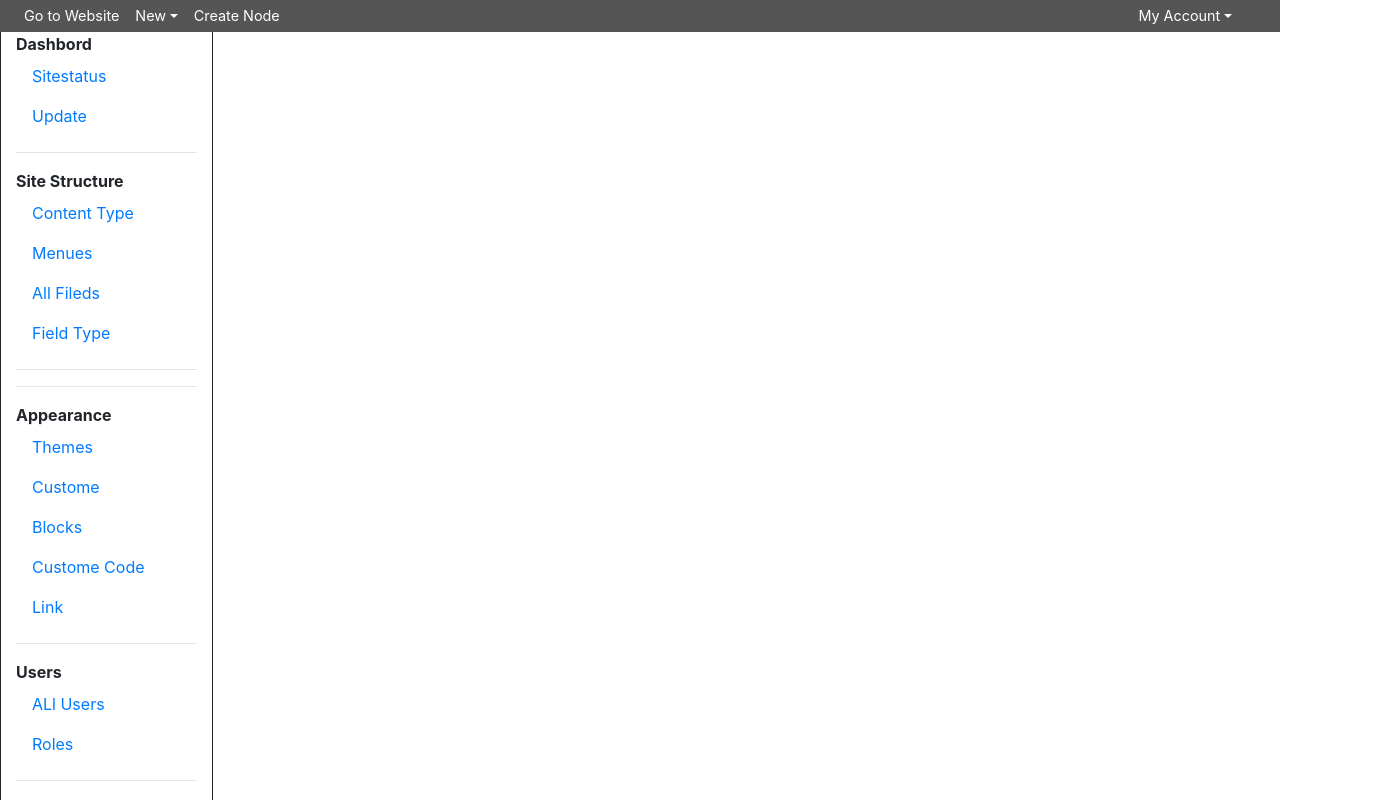
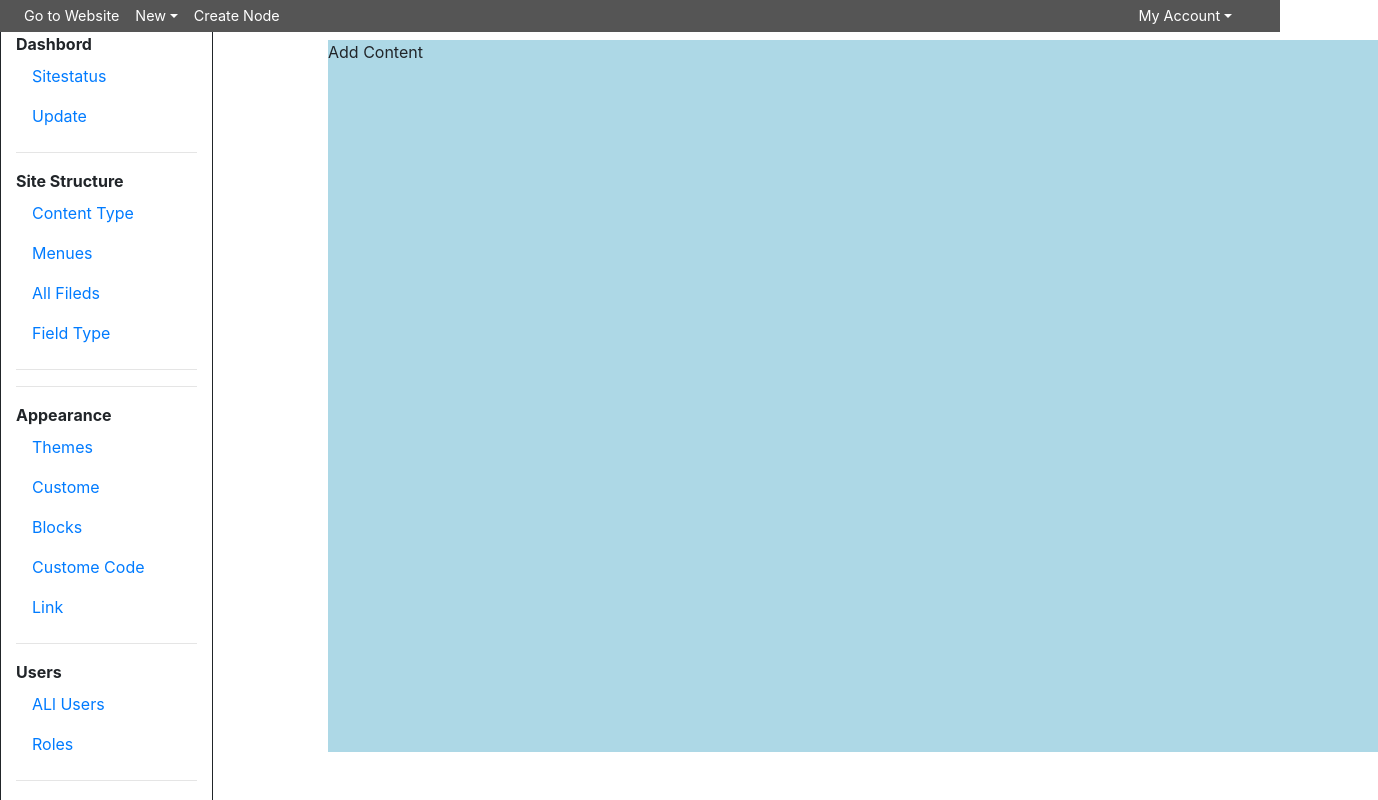
Before and after one commit to devugees/react-cms, a React (Create React App) app: page / in a window 1280 px wide. Shown: the top 800 px of the page, 1378 px wide, since content can reach past the window. Built offline with nearby package versions, Linux system fonts and the light colour scheme.

Commit message:
Added AddContent.js with AddContent.css

```diff
--- a/src/App.js
+++ b/src/App.js
@@ -5,7 +5,8 @@ import DashBoard from './components/dashBoard/dashBoard';
 import './components/dashBoard/dashBoard.css';
 import Login from './components/Login/Login';
 import './App.css';
-import Administration from './components/Administration/Administration'
+import Administration from './components/Administration/Administration';
+import AddContent from './components/AddContent/AddContent';
 
 const contentType = () => <p>contentType</p>
 const Menues = () => <p>Menues</p>
@@ -17,7 +18,7 @@ class App extends Component {
     	<div>
     	<Header />
     	<DashBoard />
-
+      <AddContent />
              <BrowserRouter>
               <div className="container">
                  <div className="sub">
--- /dev/null
+++ b/src/components/AddContent/AddContent.css
@@ -0,0 +1,8 @@
+.AddContent {
+  position: absolute;
+  top: 0;
+  background-color: lightblue;
+  height: 89%;
+  width: 82%;
+  margin: 2.5rem 0 9.5rem 20.5rem;
+}
--- /dev/null
+++ b/src/components/AddContent/AddContent.js
@@ -0,0 +1,15 @@
+import React, { Component } from 'react';
+import './AddContent.css';
+
+
+class AddContent extends Component {
+  render() {
+    return (
+      <div className='AddContent'>
+      Add Content
+      </div>
+    );
+  }
+}
+
+export default AddContent;
```
Also changed, not shown: 1 other file (tests, documents, lock files or other folders).
